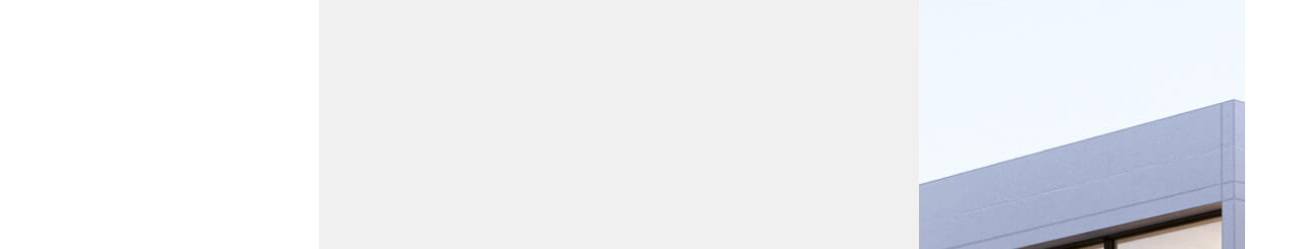
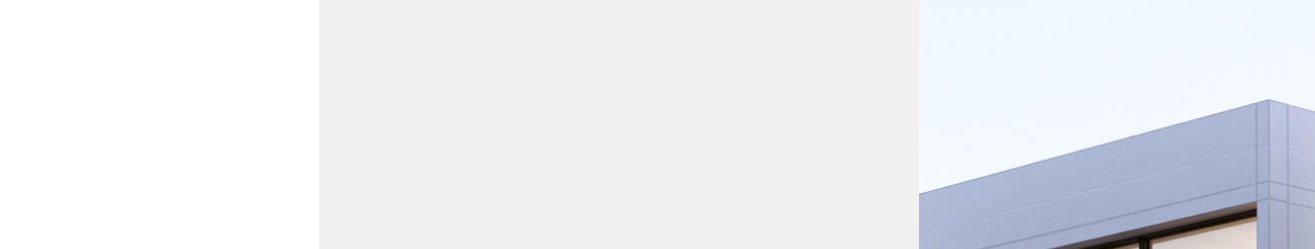
Before and after one commit to Kontsentrator/MST-Test, a plain HTML site: page index.html in a window 1280 px wide. Shown: the part 98-347 px from the top of the page, 1315 px wide, since content can reach past the window. Drawn offline with nearby package versions, Linux system fonts and the light colour scheme; files that its build step writes are made by us from their sources.

Commit message:
Update style.scss

```diff
--- a/scss/style.scss
+++ b/scss/style.scss
@@ -101,17 +101,22 @@ button {
     border: none;
 }
 
+.pages__wrapper {
+    margin: -35px 35px 0 35px;
+    width: 100%;
+    position: relative;
+}
+
 .page {
     display: flex;
     justify-content: space-between;
+    height: 0;
     opacity: 0;
-    height: 0;
     transition: opacity .4s;
 
     &_active {
         height: auto;
         opacity: 100%;
-        margin: -35px 35px 0 35px;
 
         .block {
             display: block;
```
